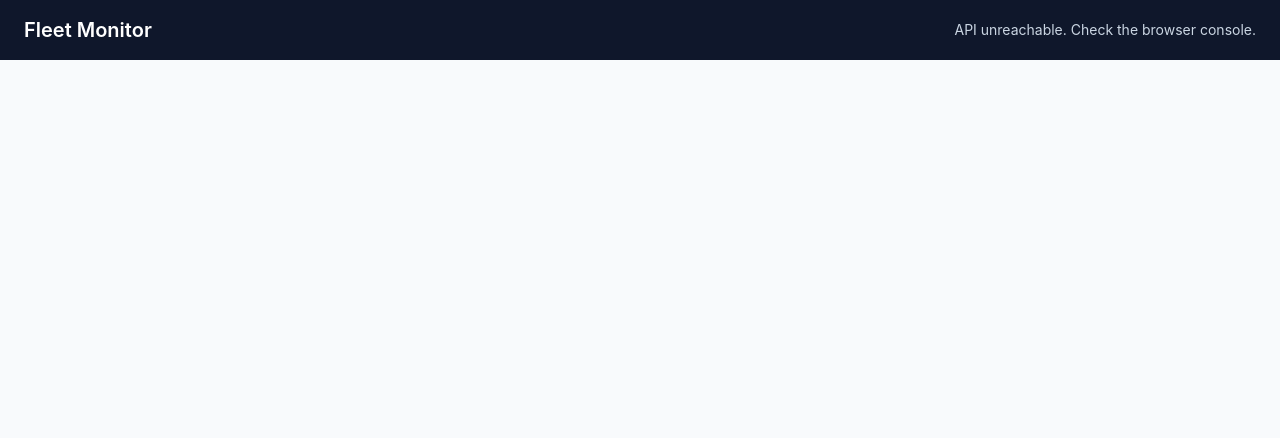
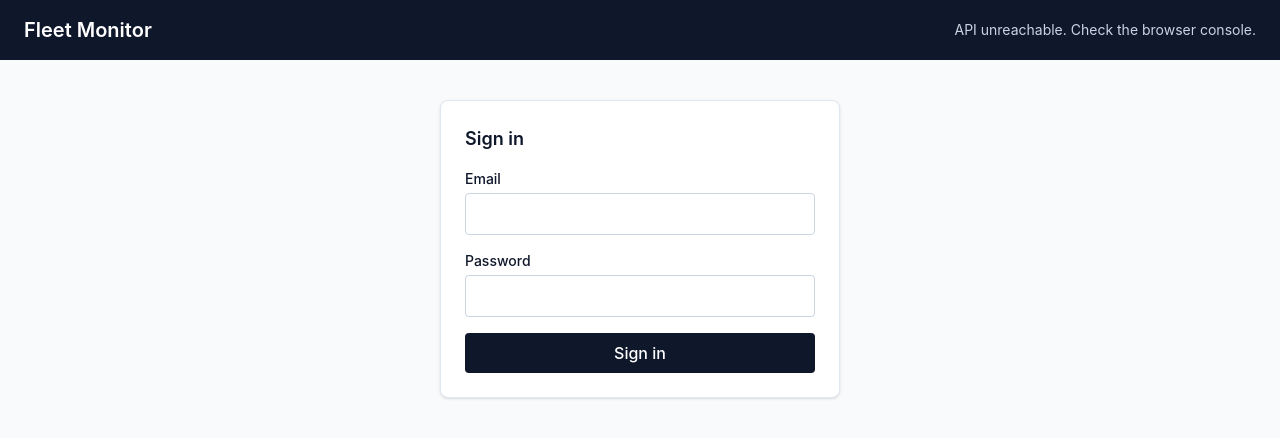
Before and after one commit to Aash55/iot-fleet-monitor, a React app in the folder web/: page / in a window 1280 px wide. Shown: the top 438 px of the page. Built offline with nearby package versions, Linux system fonts and the light colour scheme; no server answers; the HTML template or start-up script is replaced by a standard one.

Commit message:
feat(web): login page, JWT in localStorage, session rehydrate via /me

```diff
--- a/web/src/App.jsx
+++ b/web/src/App.jsx
@@ -1,20 +1,75 @@
 import { useEffect, useState } from 'react'
-import { getHealth } from './api.js'
+import { getHealth, getMe } from './api.js'
+import { readToken, saveToken, clearToken } from './auth.js'
+import LoginForm from './LoginForm.jsx'
 
 export default function App() {
   const [apiStatus, setApiStatus] = useState('Checking API...')
+  const [session, setSession] = useState(() => {
+    const token = readToken()
+    return token ? { token, user: null } : null
+  })
+
   useEffect(() => {
     getHealth()
       .then(setApiStatus)
       .catch(() => setApiStatus('API unreachable. Check the browser console.'))
   }, [])
 
+  // Token from localStorage is only a claim. Ask /me whether the API still accepts it.
+  useEffect(() => {
+    if (!session || session.user) return
+    let active = true
+
+    getMe(session.token)
+      .then((user) => { if (active) setSession((prev) => prev && { ...prev, user }) })
+      .catch(() => {
+        if (!active) return
+        clearToken()
+        setSession(null)
+      })
+
+    return () => { active = false }
+  }, [session])
+
+  function handleLogin({ user, token }) {
+    saveToken(token)
+    setSession({ user, token })
+  }
+
+  function handleLogout() {
+    clearToken()
+    setSession(null)
+  }
+
   return (
     <div className="min-h-screen bg-slate-50 text-slate-900">
       <header className="flex items-center justify-between bg-slate-900 px-6 py-4 text-white">
         <h1 className="text-xl font-semibold">Fleet Monitor</h1>
-        <p className="text-sm text-slate-300">{apiStatus}</p>
+        <div className="flex items-center gap-4">
+          <p className="text-sm text-slate-300">{apiStatus}</p>
+          {session && (
+            <button
+              type="button"
+              onClick={handleLogout}
+              className="rounded border border-slate-500 px-3 py-1 text-sm hover:bg-slate-800"
+            >
+              Log out
+            </button>
+          )}
+        </div>
       </header>
+
+      <main className="mx-auto max-w-md px-6 py-10">
+        {session ? (
+          <p className="rounded-lg border border-slate-200 bg-white p-6 text-sm">
+            Signed in{session.user ? ` as ${session.user.email}` : ', verifying session...'}.
+            Devices list 4.4 mein aayegi.
+          </p>
+        ) : (
+          <LoginForm onSuccess={handleLogin} />
+        )}
+      </main>
     </div>
   )
 }
--- /dev/null
+++ b/web/src/LoginForm.jsx
@@ -0,0 +1,73 @@
+import { useState } from 'react'
+import { login } from './api.js'
+
+export default function LoginForm({ onSuccess }) {
+  const [email, setEmail] = useState('')
+  const [password, setPassword] = useState('')
+  const [error, setError] = useState('')
+  const [busy, setBusy] = useState(false)
+
+  async function handleSubmit(event) {
+    event.preventDefault()
+    setError('')
+    setBusy(true)
+
+    try {
+      const session = await login(email, password)
+      onSuccess(session)
+    } catch (err) {
+      setError(
+        err instanceof TypeError
+          ? 'Cannot reach the API. Is it running, and does CORS allow this origin?'
+          : err.message
+      )
+      setPassword('')
+      setBusy(false)
+    }
+  }
+
+  return (
+    <form onSubmit={handleSubmit} className="space-y-4 rounded-lg border border-slate-200 bg-white p-6 shadow-sm">
+      <h2 className="text-lg font-semibold">Sign in</h2>
+
+      <div className="space-y-1">
+        <label htmlFor="email" className="block text-sm font-medium">Email</label>
+        <input
+          id="email"
+          type="email"
+          autoComplete="username"
+          required
+          value={email}
+          onChange={(event) => setEmail(event.target.value)}
+          className="w-full rounded border border-slate-300 px-3 py-2"
+        />
+      </div>
+
+      <div className="space-y-1">
+        <label htmlFor="password" className="block text-sm font-medium">Password</label>
+        <input
+          id="password"
+          type="password"
+          autoComplete="current-password"
+          required
+          minLength={8}
+          value={password}
+          onChange={(event) => setPassword(event.target.value)}
+          className="w-full rounded border border-slate-300 px-3 py-2"
+        />
+      </div>
+
+      {error && (
+        <p role="alert" className="rounded bg-red-50 px-3 py-2 text-sm text-red-700">{error}</p>
+      )}
+
+      <button
+        type="submit"
+        disabled={busy}
+        className="w-full rounded bg-slate-900 px-4 py-2 font-medium text-white disabled:opacity-50"
+      >
+        {busy ? 'Signing in...' : 'Sign in'}
+      </button>
+    </form>
+  )
+}
--- a/web/src/api.js
+++ b/web/src/api.js
@@ -6,3 +6,31 @@ export async function getHealth() {
   if (res.status === 503) return 'API ok, database down'
   return `API error: HTTP ${res.status}`
 }
+
+export async function login(email, password) {
+  const res = await fetch(`${API_URL}/auth/login`, {
+    method: 'POST',
+    headers: { 'Content-Type': 'application/json' },
+    body: JSON.stringify({ email, password }),
+  })
+
+  if (res.status === 400 || res.status === 401) {
+    throw new Error('Email or password is incorrect.')
+  }
+  if (!res.ok) {
+    throw new Error(`Login failed: HTTP ${res.status}`)
+  }
+
+  return res.json()
+}
+
+export async function getMe(token) {
+  const res = await fetch(`${API_URL}/me`, {
+    headers: { Authorization: `Bearer ${token}` },
+  })
+  if (!res.ok) {
+    throw new Error(`Session check failed: HTTP ${res.status}`)
+  }
+  const { user } = await res.json()
+  return user
+}
--- /dev/null
+++ b/web/src/auth.js
@@ -0,0 +1,25 @@
+const TOKEN_KEY = 'fleet_token'
+
+export function readToken() {
+  try {
+    return localStorage.getItem(TOKEN_KEY)
+  } catch {
+    return null // storage blocked (private mode): session stays memory-only
+  }
+}
+
+export function saveToken(token) {
+  try {
+    localStorage.setItem(TOKEN_KEY, token)
+  } catch {
+    // ignore: login still works for this tab, it just won't survive a reload
+  }
+}
+
+export function clearToken() {
+  try {
+    localStorage.removeItem(TOKEN_KEY)
+  } catch {
+    // ignore: nothing was stored in the first place
+  }
+}
```
